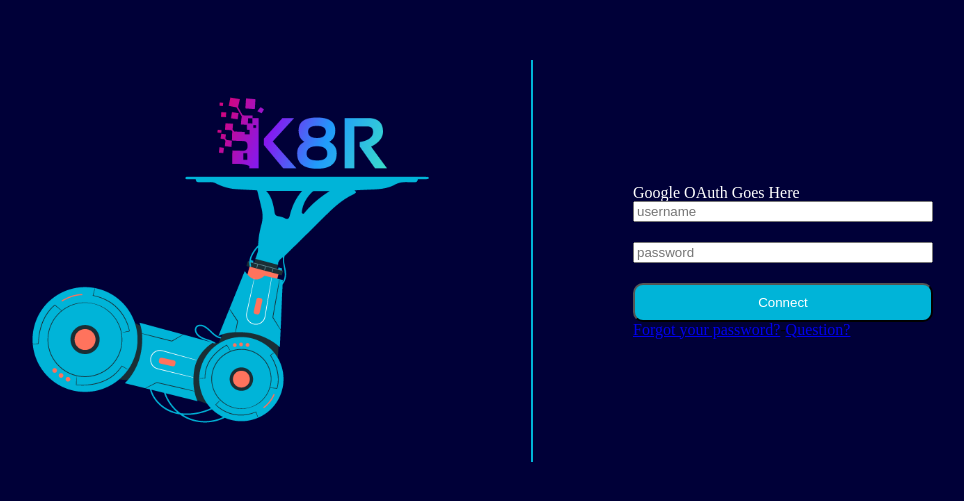
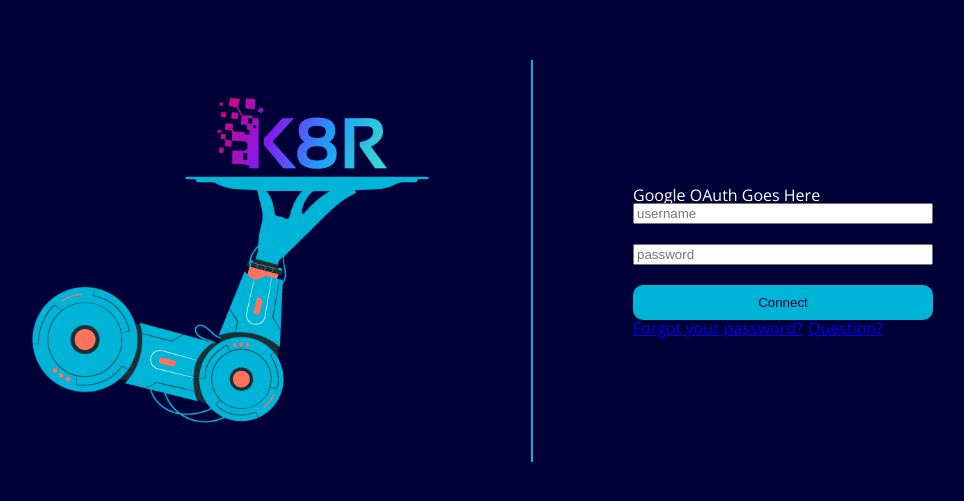
Before and after one commit to oslabs-beta/k8r, a React (Vite) app: page / in a window 1280 px wide. Shown: the part 139-640 px from the top of the page, without its empty margins (108-1072 px from the left). Built offline with nearby package versions, Linux system fonts and the light colour scheme.

Commit message:
Minor styling addition.
Co-authored-by: Chris Oakes <ckoakes1@gmail.com>
Co-authored-by: Anthony Cho <cho.anthony12@gmail.com>
Co-authored-by: Brian Jaber <brianjaber@gmail.com>

```diff
--- a/client/App.css
+++ b/client/App.css
@@ -1,12 +1,17 @@
+@import url('https://fonts.googleapis.com/css2?family=Open+Sans&family=Poppins&display=swap');
+
 :root {
   --K8RDarkBlue: rgb(0, 0, 56);
   --K8RLightBlue: rgb(0, 180, 216);
   --K8RPeach: rgb(255, 115, 93);
   --K8RPink: rgb(208, 6, 131);
+  --K8RHeadingFont: 'Poppins', sans-serif;
+  --K8RFont: 'Open Sans', sans-serif;
 }
 
 #root {
   background-color: var(--K8RDarkBlue);
   min-width: 100vh;
   min-height: 100vh;
+  font-family: var(--K8RFont);
 }
--- a/client/stylesheets/landingPage.css
+++ b/client/stylesheets/landingPage.css
@@ -34,7 +34,9 @@
 
 #loginButton {
   background-color: var(--K8RLightBlue);
-  color: white;
+  color: var(--K8RDarkBlue);
   padding: 10px;
   border-radius: 10px;
+  box-shadow: 0 0 2px 2px;
+  border: none;
 }
```
